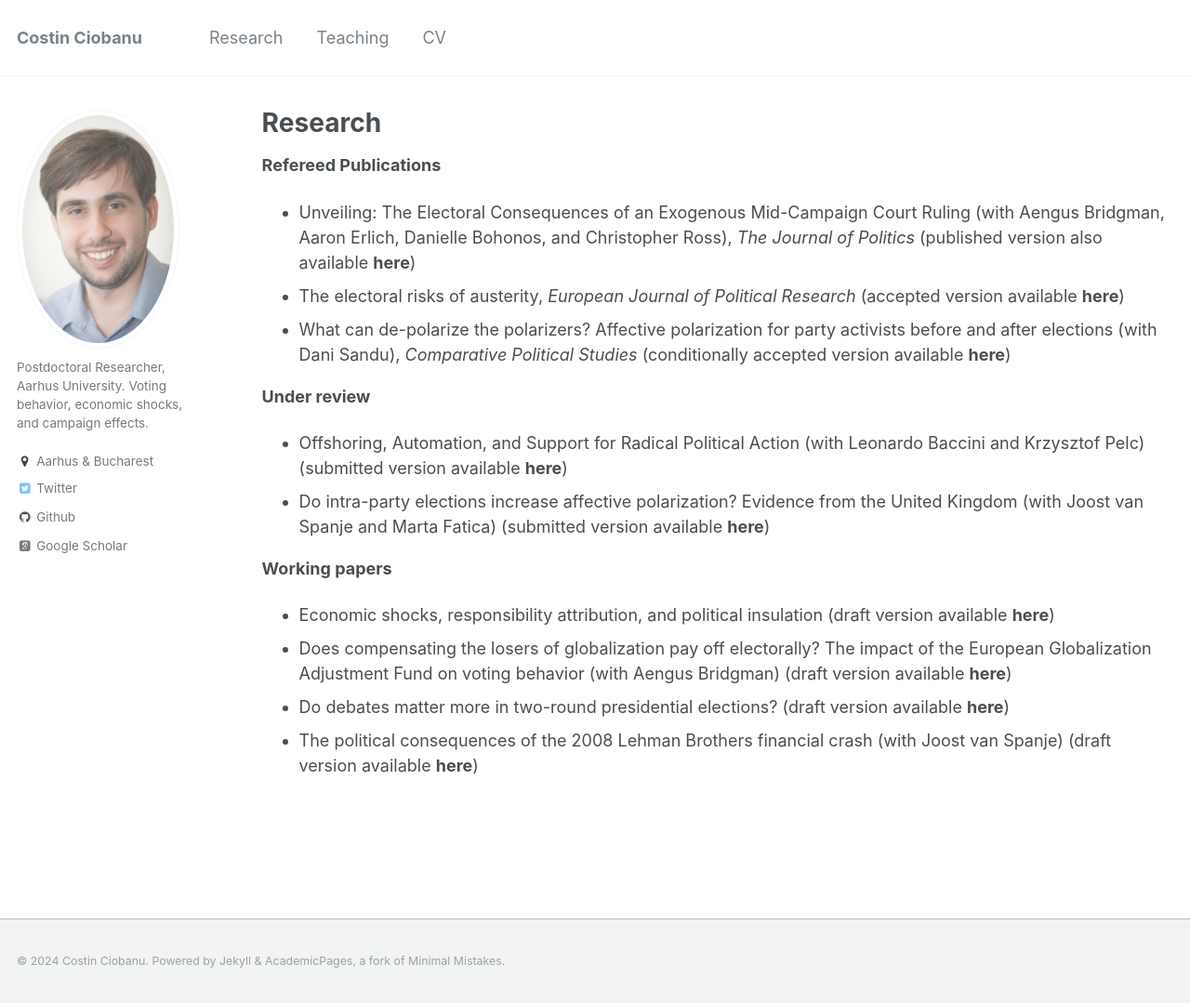
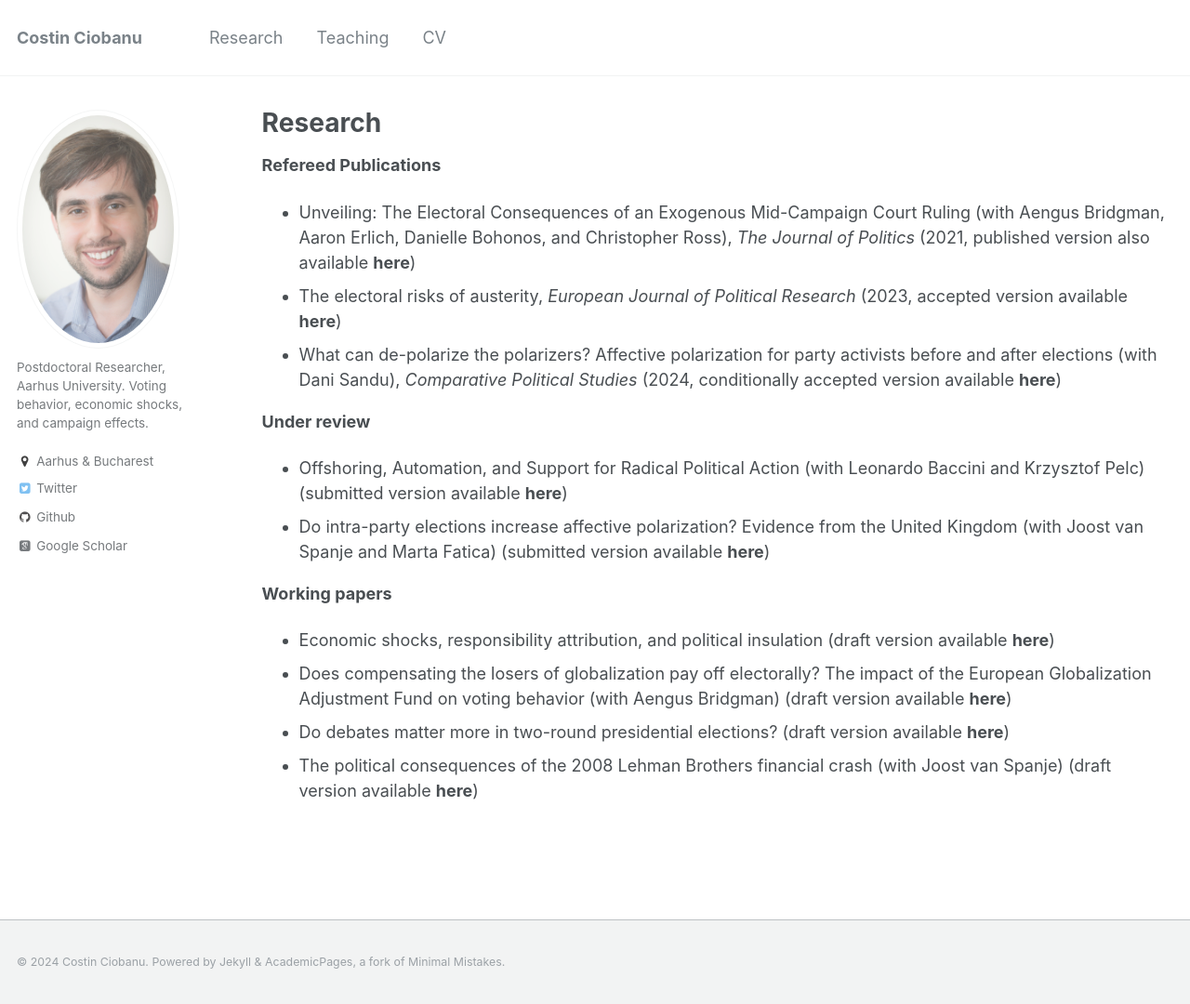
Before and after one commit to costinciobanu/costinciobanu.github.io, a Jekyll site: the page built from _pages/research.md, in a window 1280 px wide and 1080 px high. Shown: the whole window at 93% size. Built offline with Jekyll 4.4.1, drawn with Linux system fonts in a browser that asks for light colours; some web fonts are replaced.

Commit message:
Update research.md

```diff
--- a/_pages/research.md
+++ b/_pages/research.md
@@ -7,9 +7,9 @@ author_profile: true
 
 <b>Refereed Publications</b>
 
-* [Unveiling: The Electoral Consequences of an Exogenous Mid-Campaign Court Ruling](https://www.journals.uchicago.edu/doi/pdf/10.1086/711177) (with Aengus Bridgman, Aaron Erlich, Danielle Bohonos, and Christopher Ross), <em>The Journal of Politics</em> (published version also available [<b>here</b>](https://www.dropbox.com/s/f9fobl6ehr5ua9s/Paper_JOP.pdf?dl=0))
-* [The electoral risks of austerity](https://doi.org/10.1111/1475-6765.12604),  <em>European Journal of Political Research</em> (accepted version available [<b>here</b>](https://www.dropbox.com/s/pu8rum0cgivukib/Ciobanu%20-%20Austerity.pdf?dl=0))
-* What can de-polarize the polarizers? Affective polarization for party activists before and after elections (with [Dani Sandu](https://danisandu.eu/)), <em>Comparative Political Studies</em> (conditionally accepted version available [<b>here</b>](https://www.dropbox.com/s/o2ukgnwatc79457/Ciobanu%20and%20Sandu%20-%20Affective%20polarization.pdf?dl=0))
+* [Unveiling: The Electoral Consequences of an Exogenous Mid-Campaign Court Ruling](https://www.journals.uchicago.edu/doi/pdf/10.1086/711177) (with Aengus Bridgman, Aaron Erlich, Danielle Bohonos, and Christopher Ross), <em>The Journal of Politics</em> (2021, published version also available [<b>here</b>](https://www.dropbox.com/s/f9fobl6ehr5ua9s/Paper_JOP.pdf?dl=0))
+* [The electoral risks of austerity](https://doi.org/10.1111/1475-6765.12604),  <em>European Journal of Political Research</em> (2023, accepted version available [<b>here</b>](https://www.dropbox.com/s/pu8rum0cgivukib/Ciobanu%20-%20Austerity.pdf?dl=0))
+* What can de-polarize the polarizers? Affective polarization for party activists before and after elections (with [Dani Sandu](https://danisandu.eu/)), <em>Comparative Political Studies</em> (2024, conditionally accepted version available [<b>here</b>](https://www.dropbox.com/s/o2ukgnwatc79457/Ciobanu%20and%20Sandu%20-%20Affective%20polarization.pdf?dl=0))
 
 <b>Under review</b>
 
```
